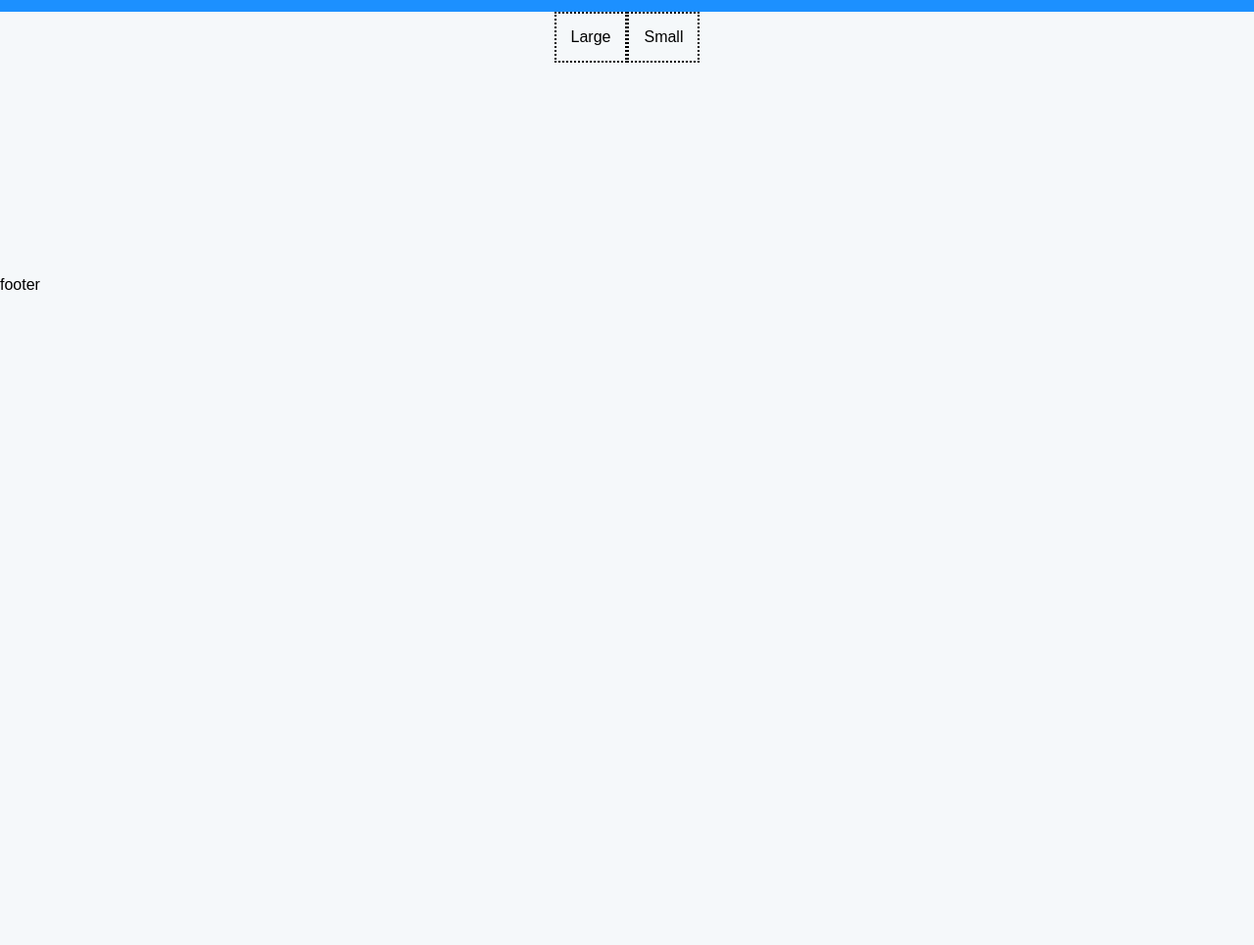
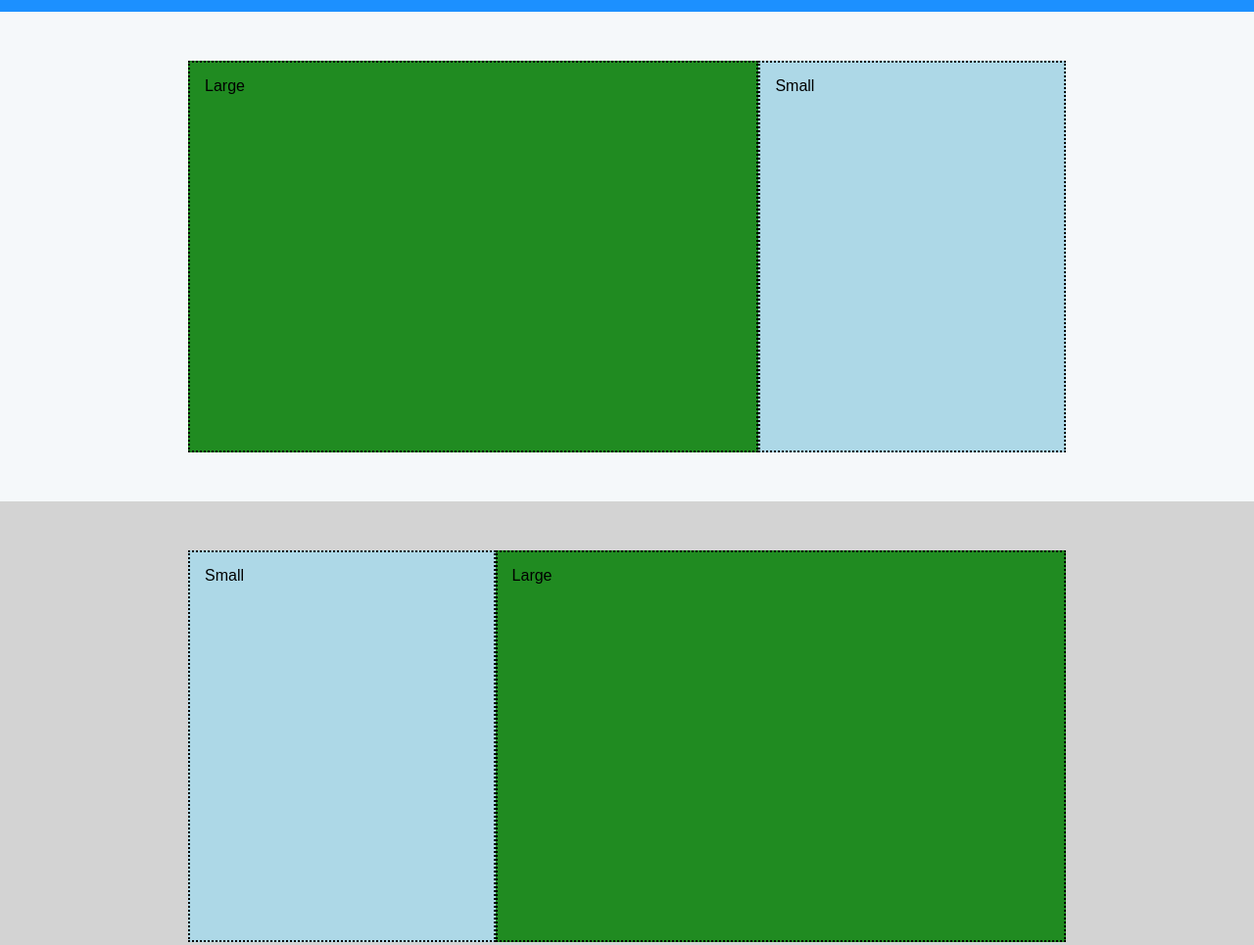
Before and after one commit to DavideGiuseppeCIliento/htmlcss-struttura-discord, a plain HTML site: page index.html in a window 1280 px wide. Shown: the part 500-1465 px from the top of the page at 98% size. Before the commit the page ends 800 px from the top, so only its background shows below. Drawn offline with Linux system fonts and the light colour scheme.

Commit message:
+Tutte le sezioni del MAIN

```diff
--- a/assets/css/style.css
+++ b/assets/css/style.css
@@ -45,13 +45,24 @@ body {
   flex: 0 0 0px;
 }
 
-.col .col-large {
+.col.col-large {
+  min-height: 50vh;
+  flex-grow: 1;
+  background-color: #208b21;
 }
 
-.col .col-small {
+.col.col-small {
+  min-width: 35%;
+  min-height: 50vh;
+  background-color: #add8e7;
 }
 
-.col .col-internal {
+.col.col-single {
+  flex-basis: 100%;
+  min-height: 50vh;
+}
+
+.col.col-internal {
 }
 
 /* TIPOGRAFIA */
@@ -192,6 +203,15 @@ main {
   flex-grow: 1;
 }
 
+section {
+  width: 100%;
+  padding: 50px 0;
+}
+
+.container.container-reverse {
+  flex-direction: row-reverse;
+}
+
 /* FOOTER */
 footer {
 }
--- a/index.html
+++ b/index.html
@@ -29,14 +29,44 @@
 
       <!-- MAIN -->
       <main>
+        <!-- SEZIONE 1 -->
+        <section>
+          <div class="container">
+            <div class="col col-large">Large</div>
+            <div class="col col-small">Small</div>
+          </div>
+        </section>
+        <!-- SEZIONE 2 -->
+        <section class="bggrey">
+          <div class="container container-reverse">
+            <div class="col col-large">Large</div>
+            <div class="col col-small">Small</div>
+          </div>
+        </section>
+      </main>
+      <!-- SEZIONE 3 -->
+      <section>
         <div class="container">
           <div class="col col-large">Large</div>
           <div class="col col-small">Small</div>
         </div>
-      </main>
+      </section>
+
+      <!-- SEZIONE 4 -->
+      <section class="bggrey">
+        <div class="container bggreen">
+          <div class="col col-single">Large</div>
+        </div>
+      </section>
+    </main>
+
 
       <!-- FOOTER -->
-      <footer>footer</footer>
+      <footer>
+
+
+
+      </footer>
     </div>
   </body>
 </html>
```
